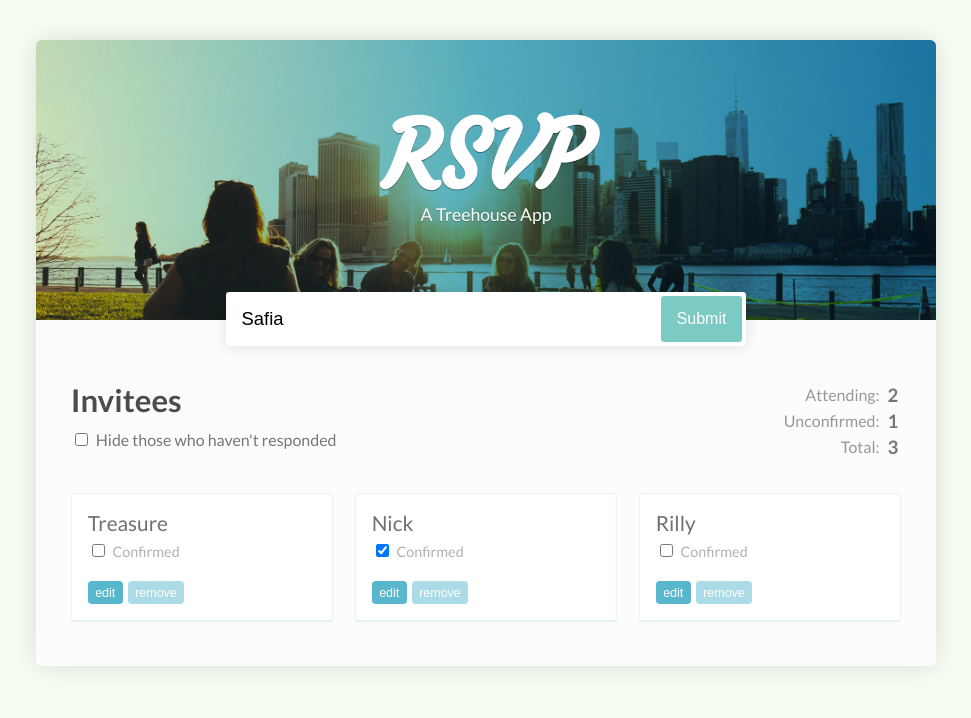
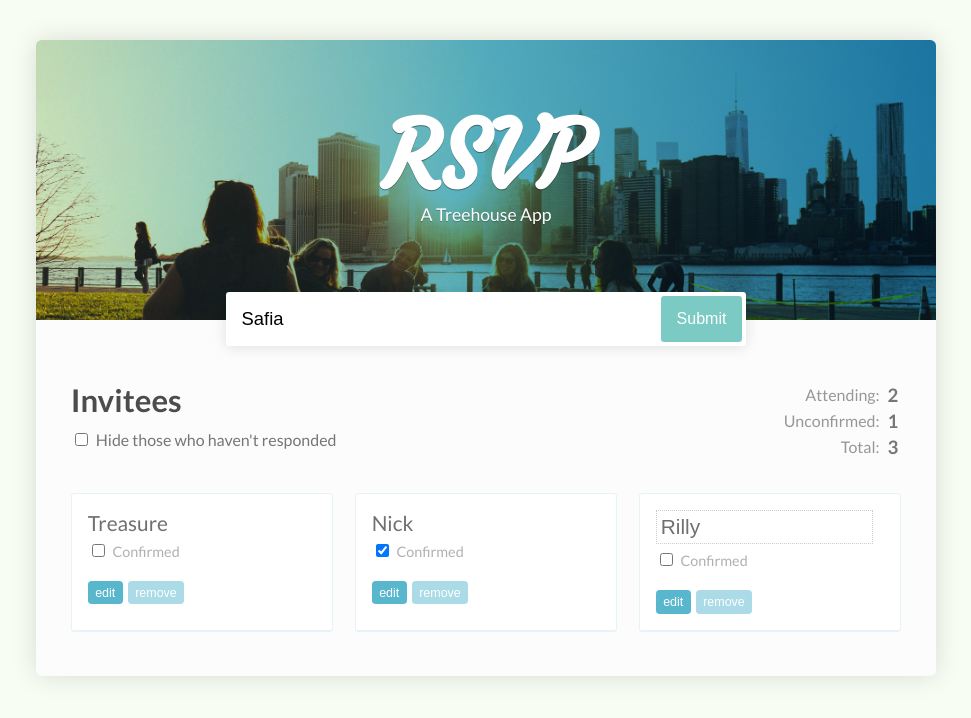
Before and after one commit to m6code/reactjs-treehouse, a React (Create React App) app in the folder react-by-examples/rsvp-tracker/: page / in a window 1280 px wide. Shown: the top 718 px of the page, without its empty margins (154-1125 px from the left). Built offline with nearby package versions, Linux system fonts and the light colour scheme.

Commit message:
Toggle edit state for guests

```diff
--- a/react-by-examples/rsvp-tracker/src/App.js
+++ b/react-by-examples/rsvp-tracker/src/App.js
@@ -8,32 +8,41 @@
     guests: [
       {
         name: 'Treasure',
-        isConfirmed: false
+        isConfirmed: false,
+        isEditing: false
       },
       {
         name: 'Nick',
         isConfirmed: true,
+        isEditing: false
       },
       {
         name: "Rilly",
-        isConfirmed: false
+        isConfirmed: false,
+        isEditing: true
       }
     ]
   }
 
-  toggleConfirmationAt = (indexToChange) => {
+  toggleGuestPropertyAt = (property, indexToChange) => {
     this.setState({
       guests: this.state.guests.map((guest, index) => {
         if (index === indexToChange) {
           return {
             ...guest,
-            isConfirmed : !guest.isConfirmed
+            [property]: !guest[property]
           }
         }
         return guest;
       })
     });
   }
+
+  toggleConfirmationAt = index =>
+    this.toggleGuestPropertyAt("isConfirmed", index)
+
+  toggleEditingAt = index =>
+    this.toggleGuestPropertyAt("isEditing", index)
 
   getTotalInvited = () => this.state.guests.length;
   // getAttendingGuests = () =>
@@ -76,6 +85,7 @@
           <GuestList
             guests={this.state.guests}
             toggleConfirmationAt={this.toggleConfirmationAt}
+            toggleEditingAt={this.toggleEditingAt}
           />
         </div>
       </div>
--- a/react-by-examples/rsvp-tracker/src/Guest.js
+++ b/react-by-examples/rsvp-tracker/src/Guest.js
@@ -1,23 +1,28 @@
 import React from 'react'
 import PropTypes from 'prop-types';
+import GuestName from './GuestName';
 
 const Guest = props =>
     <li>
-        <span>{props.name}</span>
+        <GuestName isEditing={props.isEditing}>
+            {props.name}
+        </GuestName>
         <label>
             <input
                 type="checkbox"
                 checked={props.isConfirmed}
                 onChange={props.handleConfirmation} /> Confirmed
             </label>
-        <button>edit</button>
+        <button onClick={props.handleToggleEditing}>edit</button>
         <button>remove</button>
     </li>
 
 Guest.propTypes = {
     name: PropTypes.string.isRequired,
     isConfirmed: PropTypes.bool.isRequired,
-    handleConfirmation: PropTypes.func.isRequired
+    isEditing: PropTypes.bool.isRequired,
+    handleConfirmation: PropTypes.func.isRequired,
+    handleToggleEditing: PropTypes.func.isRequired,
 }
 
 export default Guest;
--- a/react-by-examples/rsvp-tracker/src/GuestList.js
+++ b/react-by-examples/rsvp-tracker/src/GuestList.js
@@ -10,14 +10,17 @@
                 key={index}
                 name={guest.name}
                 isConfirmed={guest.isConfirmed}
+                isEditing={guest.isEditing}
                 handleConfirmation={() => props.toggleConfirmationAt(index)}
+                handleToggleEditing={() => props.toggleEditingAt(index)}
             />
         )}
     </ul>
 
     GuestList.propTypes = {
         guests: PropTypes.array.isRequired,
-        toggleConfirmationAt: PropTypes.func.isRequired
+        toggleConfirmationAt: PropTypes.func.isRequired,
+        toggleEditingAt: PropTypes.func.isRequired,
     }
 
 export default GuestList;
--- /dev/null
+++ b/react-by-examples/rsvp-tracker/src/GuestName.js
@@ -0,0 +1,22 @@
+import React from 'react'
+import PropTypes from 'prop-types';
+
+const GuestName = props => {
+    if(props.isEditing) {
+        return (
+            <input type='text' value={props.children} />
+        )
+    }
+
+    return (
+        <span>
+            {props.children}
+        </span>
+    )
+}
+
+GuestName.propTypes = {
+    isEditing: PropTypes.bool.isRequired,
+}
+
+export default GuestName;
```
